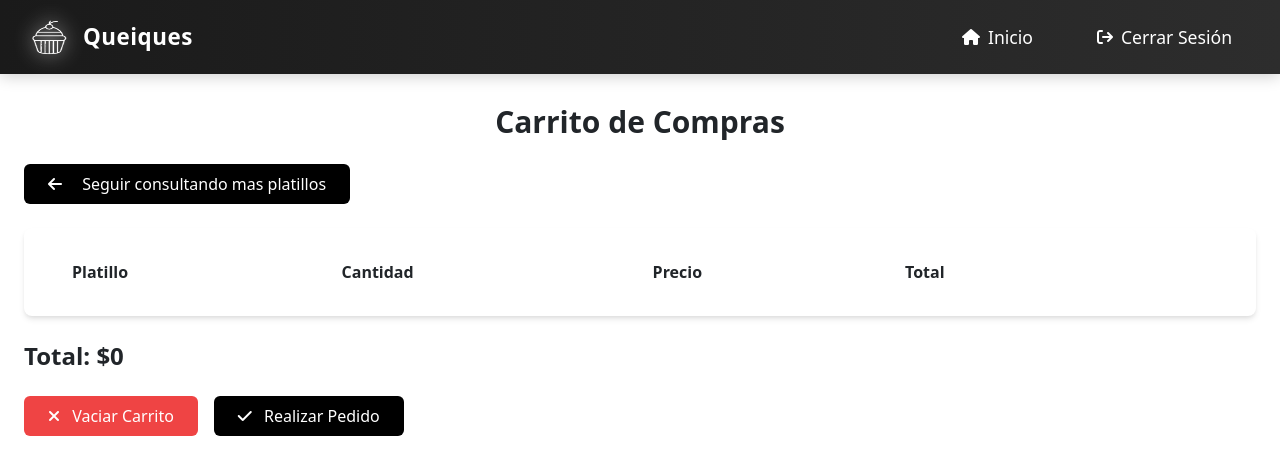
After one commit to InfinityJaaR/App-Restaurant, a Django app: page /app/carrito/ in a window 1280 px wide. The commit adds this page. Shown: the top 475 px of the page. Run offline with Django 5.2, Linux system fonts and the light colour scheme; the visitor is signed in with stand-in values (Sample User, id 1); data comes from the database, SQL or seed files in the repository; data that the repository does not hold is empty.

Commit message:
feat: creacion del  modulo de cliente y realizacion de pedicos

```diff
--- /dev/null
+++ b/app/templates/Cliente/mostrar_carrito.html
@@ -0,0 +1,53 @@
+{% extends 'nav.html' %}
+{% load static %}
+
+{% block head %}
+    <title>Carrito - Queiques</title>
+    <link rel="stylesheet" href="{% static 'css/perfil.css' %}">
+{% endblock %}
+
+{% block content %}
+<div class="container mx-auto p-6">
+    <h1 class="text-3xl font-bold text-center mb-6">Carrito de Compras</h1>
+    <div class="flex space-x-4 mt-4">
+        <a href="{% url 'consultar_menu' %}" class="bg-black text-white px-4 py-2 rounded"> <i class="fa-solid fa-arrow-left mr-4"></i> Seguir consultando mas platillos</a>
+    </div>
+    <div class="bg-white shadow-md rounded-lg p-4 mt-4">
+        <table class="min-w-full">
+            <thead>
+                <tr>
+                    <th class="px-4 py-2 text-left">Platillo</th>
+                    <th class="px-4 py-2 text-left">Cantidad</th>
+                    <th class="px-4 py-2 text-left">Precio</th>
+                    <th class="px-4 py-2 text-left">Total</th>
+                    <th class="px-4 py-2"></th>
+                </tr>
+            </thead>
+            <tbody>
+                {% for  item in carrito_items %}
+                <tr>
+                    <td class="px-4 py-2">{{ item.platillo.nombre }}</td>
+                    <td class="px-4 py-2">{{ item.cantidad }}</td>
+                    <td class="px-4 py-2">${{ item.precio_unitario }}
+                    <td class="px-4 py-2">${{ item.total }}</td>
+                    <td class="px-4 py-2">
+                        <div class="flex space-x-4">
+                            <a href="{% url 'quitar_unidad_carrito' platillo_id=item.platillo.id_platillo %}" class="bg-red-500 text-white px-4 py-2 rounded"> <i class="fa-solid fa-xmark mr-2"></i> Quitar 1</a>
+                            <a href="{% url 'eliminar_del_carrito' platillo_id=item.platillo.id_platillo %}" class="bg-red-500 text-white px-4 py-2 rounded"> <i class="fa-solid fa-xmark mr-2"></i> Eliminar</a>
+                        </div>
+                    </td>
+                </tr>
+                {% endfor %}
+            </tbody>
+        </table>
+    </div>
+    <div class="mt-6">
+        <h2 class="text-2xl font-semibold">Total: ${{  total_carrito }}</h2>
+        <div class="flex space-x-4 mt-4">
+            <a href="{% url 'vaciar_carrito' %}" class="bg-red-500 text-white px-4 py-2 rounded"> <i class="fa-solid fa-xmark mr-2"></i> Vaciar Carrito</a>
+            <a href="{% url 'registro_pedido_cliente' %}" class="bg-black text-white px-4 py-2 rounded"> <i class="fa-solid fa-check mr-2"></i>     Realizar Pedido</a>
+        </div>
+    </div>
+</div>
+
+{% endblock %}
--- a/app/urls.py
+++ b/app/urls.py
@@ -16,4 +16,12 @@ urlpatterns = [
     path('gestion_pedidos/', gestion_pedidos, name='gestion_pedidos'),
     path('registro_pedidos_no_registrados/', registro_pedidos_no_registrados, name='registro_pedidos_no_registrados'),
     path('perfil-cliente/', perfil_cliente, name='perfil_cliente'),
+    path('consultar_menu/', consultar_menu, name='consultar_menu'),
+    path('carrito/', ver_carrito, name='ver_carrito'),
+    path('agregar/<int:platillo_id>/    ', agregar_carrito, name='agregar_carrito'),
+    path('realiza_pedido/', realizar_pedido, name='procesar_pago'),
+    path('vaciar_carrito/', vaciar_carrito, name='vaciar_carrito'),
+    path('quitar_unidad/<int:platillo_id>/', quitar_unidad_carrito, name='quitar_unidad_carrito'),
+    path('eliminar/<int:platillo_id>/', eliminar_del_carrito, name='eliminar_del_carrito'),
+    path('procesar_pago', registro_pedido_cliente, name='registro_pedido_cliente'),
 ]
--- a/app/views.py
+++ b/app/views.py
@@ -8,6 +8,11 @@ from django.contrib import messages
 from django.contrib.auth import logout
 from django.core.paginator import Paginator
 from django.utils import timezone
+from datetime import timedelta
+from django.http import JsonResponse
+from django.shortcuts import get_object_or_404
+from django.core.exceptions import ValidationError
+
 
 # Create your views here.
 @login_required
@@ -185,6 +190,7 @@ def perfil_cliente(request):
 
     if request.method == 'POST':
         user.first_name = request.POST.get('nombre')
+        user.last_name = request.POST.get('apellido')
         user.email = request.POST.get('email')
         mas_campos.direccion = request.POST.get('direccion')
         mas_campos.telefono = request.POST.get('telefono')
@@ -199,6 +205,7 @@ def perfil_cliente(request):
         'mas_campos': mas_campos
     }
     return render(request, 'Cliente/perfil.html', context)
+
 
 # create views gestion_pedidos
 @login_required
@@ -308,3 +315,358 @@ def registro_pedidos_no_registrados(request):
         'platillos': platillos
     }
     return render(request, 'RegistroDePedidos/registro_pedidos_no_registrados.html', context)
+
+
+def registro_pedidos_no_registrados(request):
+    if request.method == 'POST':
+        try:
+            cliente_data = json.loads(request.body)
+            nombre = cliente_data.get('nombre')
+            telefono = cliente_data.get('telefono')
+            ubicacion = cliente_data.get('ubicacion')
+            correo = cliente_data.get('correo')
+
+            cliente_no_registrado = ClienteNoRegistrado.objects.create(
+                nombre=nombre,
+                telefono=telefono,
+                ubicacion=ubicacion,
+                correo=correo
+            )
+
+            platillos_data = cliente_data.get('platillos', [])
+            total = 0
+            total_puntos = 0
+
+            pedido = Pedido.objects.create(
+                cliente_no_registrado=cliente_no_registrado,
+                fecha=timezone.now(),
+                total=0,
+                subtotal=0,
+                tipo_pago='efectivo',  # Cambia a 'puntos' según sea necesario
+                total_puntos=0,
+                estado=Estado.objects.get(nombre='Pendiente')
+            )
+
+            for platillo_data in platillos_data:
+                platillo_id = platillo_data.get('id')
+                cantidad = platillo_data.get('cantidad', 1)
+
+                platillo = Platillo.objects.get(id_platillo=platillo_id)
+                subtotal_orden = platillo.precio * cantidad
+                puntos_orden = platillo.precio_puntos * cantidad
+
+                total += subtotal_orden
+                total_puntos += puntos_orden
+
+                LineaPedidos.objects.create(
+                    pedido=pedido,
+                    platillo=platillo,
+                    cantidad=cantidad,
+                    total_orden=subtotal_orden,
+                    valor_puntos=puntos_orden
+                )
+
+            if cliente_data.get('usar_puntos', False):
+                # Si el cliente paga con puntos, ajusta los valores
+                pedido.total_puntos = total_puntos
+                pedido.total = 0  # Total en efectivo será 0
+            else:
+                pedido.total = total
+
+            pedido.subtotal = total
+            pedido.save()
+
+            return JsonResponse({'message': 'Pedido registrado con éxito.'}, status=201)
+        except Exception as e:
+            return JsonResponse({'error': str(e)}, status=500)
+
+    platillos = Platillo.objects.all()
+    context = {'platillos': platillos}
+    return render(request, 'RegistroDePedidos/registro_pedidos_no_registrados.html', context)
+
+#Cliente
+def consultar_menu(request):
+    platillos = Platillo.objects.all()
+    platillos_dia = Platillo.objects.filter(platillo_dia=True)
+    print(platillos_dia)
+    context = {
+        'platillos': platillos,
+        'platillos_dia': list(platillos_dia)
+    }
+    return render(request, 'Cliente/consultar_menu.html', context)
+
+def obtener_carrito(request):
+    """Obtiene el carrito del usuario si está autenticado o crea uno temporal para no autenticados."""
+    carrito = None  # Inicializamos la variable carrito antes de entrar al bloque condicional.
+
+    if request.user.is_authenticated:
+        # Si el usuario está autenticado, obtenemos o creamos un carrito con su usuario
+           carrito, created = Carrito.objects.get_or_create(usuario=request.user)
+
+    else:
+        # Si el usuario no está autenticado, usamos la session_key
+        session_key = request.session.session_key
+        if not session_key:
+            # Si no existe un session_key, lo creamos
+            request.session.create()
+            session_key = request.session.session_key
+
+        # Creamos un carrito con session_id
+        carrito, created = Carrito.objects.get_or_create(session_id=session_key, usuario=None)
+    return carrito
+
+
+def agregar_carrito(request, platillo_id):
+    """Agregar un platillo al carrito con su cantidad y actualizar el total"""
+    carrito = obtener_carrito(request)
+    platillo = get_object_or_404(Platillo, id_platillo=platillo_id)
+    cantidad = int(request.POST.get('cantidad', 1))
+
+    # Verificar si el platillo ya está en el carrito
+    item, created = ItemCarrito.objects.get_or_create(
+        carrito=carrito,
+        platillo=platillo,
+        defaults={'cantidad': 0, 'precio_unitario': platillo.precio, 'total': 0}
+    )
+
+    # Actualizar la cantidad y el total del platillo
+    item.cantidad += cantidad
+    item.actualizar_total()
+
+    return redirect('ver_carrito')
+
+def ver_carrito(request):
+    """Mostrar los items en el carrito del usuario"""
+    carrito = obtener_carrito(request)
+    items = carrito.items.all()
+
+    # Imprimir el id del platillo de cada item en el carrito
+    for item in items:
+        print(f"Platillo: {item.platillo.nombre}, ID del platillo: {item.platillo.id_platillo}")
+
+    # Calcular el total del carrito
+    total = sum(item.total for item in items)
+
+    # Pasar los items y el total a la plantilla
+    return render(request, 'Cliente/mostrar_carrito.html', {
+        'carrito_items': items,
+        'total_carrito': total
+    })
+
+
+@login_required
+def realizar_pedido(request):
+    carrito = obtener_carrito(request)
+    items = carrito.items.all()
+
+    if not items:
+        return redirect('ver_carrito')  # Si el carrito está vacío, redirige al carrito
+
+    # Crear el pedido
+    pedido = Pedido.objects.create(
+        usuario=request.user,
+        fecha=timezone.now(),
+        total=0,
+        subtotal=0,
+        tipo_pago='efectivo',  # O toma del formulario de pago
+        total_puntos=0,  # Agregar lógica de puntos aquí
+        estado_id=1  # Estado en proceso
+    )
+
+    # Crear líneas de pedido y actualizar el total del pedido
+    for item in items:
+        LineaPedidos.objects.create(
+            pedido=pedido,
+            platillo=item.platillo,
+            cantidad=item.cantidad,
+            total_orden=item.total,
+            valor_puntos=item.platillo.precio_puntos
+        )
+        pedido.total += item.total
+        pedido.subtotal += item.total
+
+    pedido.save()
+
+    # Limpiar el carrito después de crear el pedido
+    carrito.items.all().delete()
+
+    return redirect('ver_pedido', pedido_id=pedido.id_pedido)
+
+def quitar_unidad_carrito(request, platillo_id):
+    """Eliminar una unidad de un platillo del carrito"""
+    carrito = obtener_carrito(request)
+    item = get_object_or_404(ItemCarrito, carrito=carrito, platillo__id_platillo=platillo_id)
+
+    # Si la cantidad es mayor a 1, reducimos la cantidad
+    if item.cantidad > 1:
+        item.cantidad -= 1
+        item.actualizar_total()  # Recalcular el total del item
+    else:
+        # Si la cantidad es 1, eliminamos el item del carrito
+        item.delete()
+
+    return redirect('ver_carrito')
+
+def eliminar_del_carrito(request, platillo_id):
+    """Eliminar un platillo completo del carrito"""
+    carrito = obtener_carrito(request)
+    item = get_object_or_404(ItemCarrito, carrito=carrito, platillo__id_platillo=platillo_id)
+    item.delete()  # Eliminar el item del carrito
+    return redirect('ver_carrito')
+
+def vaciar_carrito(request):
+    """Vaciar todo el carrito"""
+    carrito = obtener_carrito(request)
+    carrito.items.all().delete()  # Eliminar todos los items del carrito
+    return redirect('ver_carrito')
+
+@login_required(login_url='/accounts/login/')
+def registro_pedido_cliente(request):
+
+        # Mostrar los platillos disponibles y el carrito
+    platillos = Platillo.objects.all()
+    carrito = obtener_carrito(request)
+    items = carrito.items.all()
+    total_puntos = 0
+    total = sum(item.total for item in items)
+    for item in items:
+        platillo = item.platillo
+        cantidad = item.cantidad
+        total_puntos += platillo.precio_puntos * cantidad
+        print(total_puntos)
+
+    usuario= request.user
+    mas_campos = usuario.mascampos
+    datos_usuario = {
+        'nombre': usuario.get_full_name(),
+        'correo': usuario.email,
+        'telefono': mas_campos.telefono,
+        'direccion': mas_campos.direccion,
+        }
+
+    if request.method == 'POST':
+        try:
+            # Datos de los platillos del carrito (se pueden obtener del carrito del usuario)
+            carrito = obtener_carrito(request)  # Suponiendo que ya tienes la función obtener_carrito para obtener el carrito del usuario
+            items = carrito.items.all()
+
+            tipo_pago=request.POST.get('tipo_pago')
+            total = 0
+            total_puntos = 0
+            recompensa_puntos = 0  # Inicializamos la variable aquí
+            carrito = obtener_carrito(request)
+            items = carrito.items.all()
+            puntos_usuario = Puntos.objects.filter(user=request.user).first()
+
+            if tipo_pago =="no_pago":
+                     total = sum(item.total for item in items)
+                     for item in items:
+                         platillo = item.platillo
+                         cantidad = item.cantidad
+                         total_puntos += platillo.precio_puntos * cantidad
+                         print(total_puntos)
+                         render_button = True
+                         messages.warning(request, 'Seleccione un metodo de pago')
+                         return render(request, 'Cliente/registro_pedido.html', {
+                            'platillos': platillos,
+                            'carrito_items': carrito.items.all(),
+                            'total': total,
+                            'usuario': datos_usuario,
+                            'render_button':render_button,
+                            'total_puntos':total_puntos,
+                            })
+
+            if items != 0:
+                pedido = Pedido.objects.create(
+                usuario=request.user,  # El usuario autenticado
+                fecha=timezone.now(),
+                total=0,
+                subtotal=0,
+                tipo_pago=request.POST.get('tipo_pago', 'efectivo'),  # Obtenemos el tipo de pago del formulario (efectivo o tarjeta)
+                total_puntos=0,
+                estado=Estado.objects.get(nombre='Pendiente'))
+
+                # Crear las lineas del pedido
+                for item in items:
+                    platillo = item.platillo
+                    cantidad = item.cantidad
+                    subtotal_orden = platillo.precio * cantidad
+                    puntos_orden = platillo.precio_puntos * cantidad
+                    # Sumar la recompensa por cada platillo
+                    recompensa_puntos += platillo.recompensa_puntos * cantidad
+                    total += subtotal_orden
+                    total_puntos += puntos_orden
+
+                    LineaPedidos.objects.create(
+                        pedido=pedido,
+                        platillo=platillo,
+                        cantidad=cantidad,
+                        total_orden=subtotal_orden,
+                        valor_puntos=puntos_orden
+                    )
+                    # Verificar si el usuario desea pagar con puntos
+                if tipo_pago == 'puntos':
+                    if request.user.puntos.puntos_acumulados >= total_puntos:
+                        pedido.total = 0
+                        pedido.total_puntos = total_puntos
+                        request.user.puntos.puntos_acumulados -= total_puntos
+                        request.user.puntos.save()
+                    else:
+                        render_button = True
+                        messages.warning(request, 'No tienes suficientes puntos para realizar la compra')
+                        return render(request, 'Cliente/registro_pedido.html', {
+                            'platillos': platillos,
+                            'carrito_items': carrito.items.all(),
+                            'total': total,
+                            'usuario': datos_usuario,
+                            'render_button':render_button,
+                            'total_puntos':total_puntos,
+                            })
+                else:
+                    if puntos_usuario:
+                        puntos_usuario.puntos_acumulados += recompensa_puntos
+                    else:
+                        puntos_usuario = Puntos.objects.create(
+                        user=request.user,
+                        puntos_acumulados=recompensa_puntos,
+                        fecha_caducidad=(timezone.now() + timedelta(days=30)).date()
+                        )
+
+                    pedido.total = total  # Si paga en efectivo o con tarjeta, total es el total calculado
+                    pedido.subtotal = total
+                    pedido.save()
+                    puntos_usuario.save()
+
+                    messages.success(request, 'Registro exitoso. Pedido ID: #'+ str(pedido.id_pedido))
+                    render_button=False
+                    form_render=False
+                    carrito = obtener_carrito(request)
+                    carrito.items.all().delete()
+                    return render (request,'Cliente/registro_pedido.html',{'render_button':render_button,'form_render':form_render})
+            else:
+
+                  return render(request, 'Cliente/registro_pedido.html', {
+                     'platillos': platillos,
+                     'carrito_items': carrito.items.all(),
+                     'total': total,
+                     'usuario': datos_usuario,
+                     'render_button':render_button,
+                     'total_puntos':total_puntos,
+                     })
+
+        except Exception as e:
+            return JsonResponse({'error': str(e)}, status=500)
+
+    if len(items) > 0:
+        render_button = True
+    else:
+        render_button = False
+
+    return render(request, 'Cliente/registro_pedido.html', {
+        'platillos': platillos,
+        'carrito_items': carrito.items.all(),
+        'total': total,
+        'usuario': datos_usuario,
+        'render_button':render_button,
+        'total_puntos':total_puntos,
+    })
--- a/restaurante/urls.py
+++ b/restaurante/urls.py
@@ -17,10 +17,14 @@ Including another URLconf
 from django.contrib import admin
 from django.urls import path, include
 from django.views.generic import RedirectView
+from django.conf.urls.static import static
+from django.conf import settings
+
 
 urlpatterns = [
     path('admin/', admin.site.urls),
     path('accounts/', include('django.contrib.auth.urls')),
     path('', RedirectView.as_view(url='/accounts/login/', permanent=True)),
     path('app/', include('app.urls')),
-]
+
+] + static(settings.MEDIA_URL, document_root=settings.MEDIA_ROOT)
```
Also changed, not shown: app/models.py (+22 -0 lines), app/static/css/menu.css (added, +19 -0 lines), app/static/js/menu.js (added, +25 -0 lines), app/templates/Cliente/consultar_menu.html (added, +91 -0 lines), app/templates/Cliente/consultar_pedido.html (added, +17 -0 lines), app/templates/Cliente/perfil.html (+6 -1 lines), app/templates/Cliente/registro_pedido.html (added, +92 -0 lines), restaurante/settings.py (+9 -0 lines).
